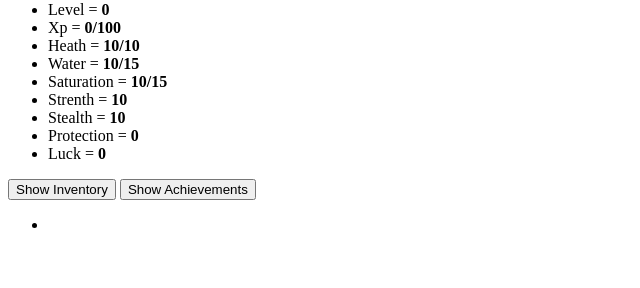
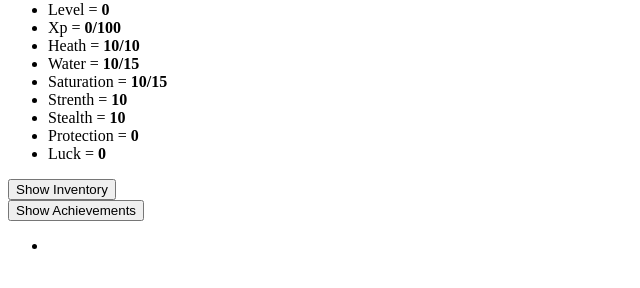
Before and after one commit to vOlive-io/DungeonDwellers, a plain HTML site: page ingame/index.html in a window 1280 px wide. Shown: the part 124-412 px from the top of the page, without its empty margins (0-640 px from the left). Drawn offline with Linux system fonts and the light colour scheme.

Commit message:
Update index.html

```diff
--- a/ingame/index.html
+++ b/ingame/index.html
@@ -21,9 +21,15 @@
             <li>Luck = <b id="lck">Luck</b></li>
         </ul>
     </div>
-    <button id="invetoryToggleOn" onclick="toggleInvOn()">Hide Inventory</button>
-    <button id="invetoryToggleOff" onclick="toggleInvOff()">Show Inventory</button>
-    <button id="showAchGallery" onclick="showAchGallery()">Show Achievements</button>
+    <div id="buttons">
+        <div id="invButtons">
+            <button id="invetoryToggleOn" onclick="toggleInvOn()">Hide Inventory</button>
+            <button id="invetoryToggleOff" onclick="toggleInvOff()">Show Inventory</button>
+        </div>
+        <div id="achButtons">
+            <button id="showAchGallery" onclick="showAchGallery()">Show Achievements</button>
+        </div>
+    </div>
      <div id="inventory">
         <div id="slots">
             <h1>Inventory</h1>
```
